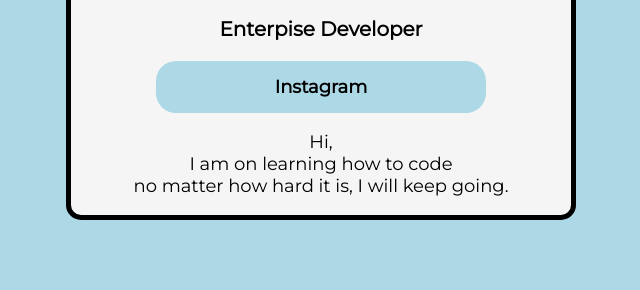
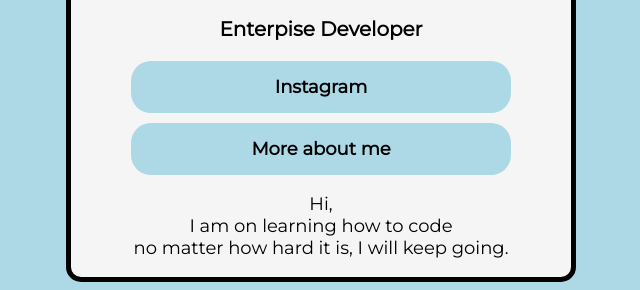
Before and after one commit to Kross2710/kross-s-business-card, a plain HTML site: page index.html in a window 1280 px wide. Shown: the part 734-1024 px from the top of the page, without its empty margins (319-959 px from the left). Before the commit the page ends 962 px from the top, so only its background shows below. Drawn offline with Linux system fonts and the light colour scheme.

Commit message:
Update style.css and index.html

```diff
--- a/css/style.css
+++ b/css/style.css
@@ -56,9 +56,8 @@
     background-color: lightblue;
     padding: 15px;
     border-radius: 20px;
-    margin: 10px;
-    width: 60%;
-    margin: 0 auto;
+    margin: 10px auto;
+    width: 70%;
 }
 
 .card .contact:hover {
--- a/index.html
+++ b/index.html
@@ -20,6 +20,9 @@
                 <div class="contact">
                     <a href="https://www.instagram.com/_kros.s/" target="_blank">Instagram</a>
                 </div>
+                <div class="contact">
+                    <a href="https://kross2710.github.io/Kross/" target="_blank">More about me</a>
+                </div>
                 <p>Hi,<br>
                 I am on learning how to code<br>
                 no matter how hard it is, I will keep going.
```
